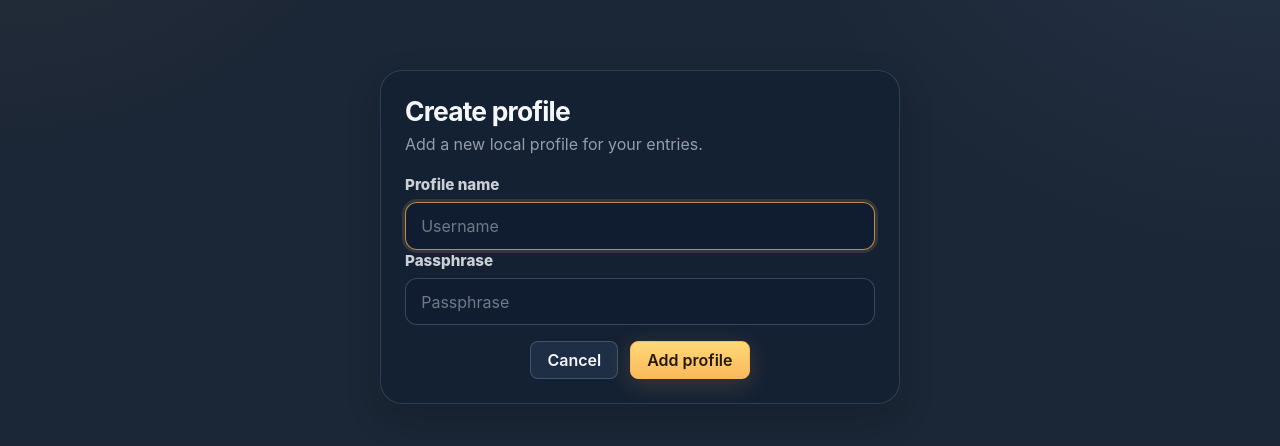
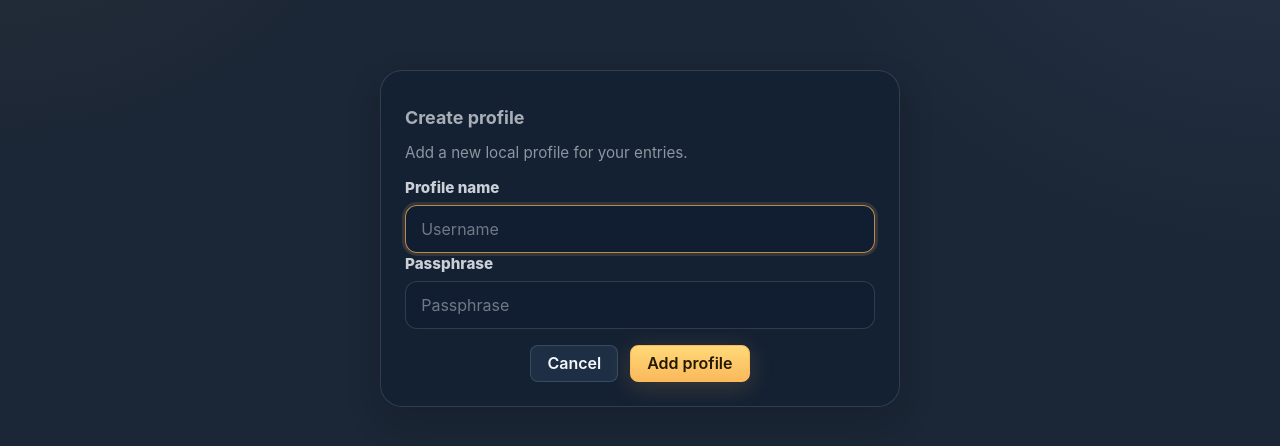
Before and after one commit to elabftw/desktop, a Svelte app in the folder frontend/: page / in a window 1280 px wide. Both pictures are taken after a click on the button "Create your first profile". Shown: the part 280-726 px from the top of the page. Built offline with nearby package versions, Linux system fonts and the light colour scheme; a web font is replaced by a local one.

Commit message:
make unlock form appear below selected user div

```diff
--- a/frontend/src/components/ProfileSelector/ProfileSelector.svelte
+++ b/frontend/src/components/ProfileSelector/ProfileSelector.svelte
@@ -11,7 +11,6 @@
 
   import ProfileSelectorList from './ProfileSelectorList.svelte';
   import ProfileSelectorCreateForm from './ProfileSelectorCreateForm.svelte';
-  import ProfileSelectorUnlockForm from './ProfileSelectorUnlockForm.svelte';
 
   type Props = {
     onUnlocked?: (profileUuid: string, profileName: string) => void;
@@ -136,8 +135,12 @@
     <ProfileSelectorList
       {profiles}
       {activeProfile}
+      {addError}
       {openAddProfile}
       {selectProfile}
+      {clearProfileSelection}
+      {unlock}
+      {deleteSelectedProfile}
     />
   {/if}
 
@@ -148,13 +151,4 @@
       {confirmAddProfile}
     />
   {/if}
-
-  {#if activeProfile}
-    <ProfileSelectorUnlockForm
-      {addError}
-      {clearProfileSelection}
-      {unlock}
-      {deleteSelectedProfile}
-    />
-  {/if}
 </div>
--- a/frontend/src/components/ProfileSelector/ProfileSelectorCreateForm.svelte
+++ b/frontend/src/components/ProfileSelector/ProfileSelectorCreateForm.svelte
@@ -18,10 +18,8 @@
 
 <section class='auth-panel'>
   <form class='auth-card' onsubmit={handleSubmit}>
-    <div class='form-header'>
-      <h2>Create profile</h2>
-      <p>Add a new local profile for your entries.</p>
-    </div>
+    <h2>Create profile</h2>
+    <p class='description'>Add a new local profile for your entries.</p>
 
     <div class='input-box'>
       <label for='profileName'>Profile name</label>
--- a/frontend/src/components/ProfileSelector/ProfileSelectorList.svelte
+++ b/frontend/src/components/ProfileSelector/ProfileSelectorList.svelte
@@ -1,14 +1,28 @@
 <script lang='ts'>
   import type { main } from '../../../wailsjs/go/models';
+  import ProfileSelectorUnlockForm from './ProfileSelectorUnlockForm.svelte';
 
   type Props = {
     profiles: main.ProfileEntry[];
     activeProfile: string | null;
+    addError: string;
     openAddProfile: () => void;
     selectProfile: (uuid: string, name: string) => void;
+    clearProfileSelection: () => void;
+    unlock: (passphrase: string) => void | Promise<void>;
+    deleteSelectedProfile: (passphrase: string) => void | Promise<void>;
   };
 
-  let {profiles, activeProfile, openAddProfile, selectProfile}: Props = $props();
+  let {
+    profiles,
+    activeProfile,
+    addError,
+    openAddProfile,
+    selectProfile,
+    clearProfileSelection,
+    unlock,
+    deleteSelectedProfile
+  }: Props = $props();
 
   function initials(profile: main.ProfileEntry): string {
     return profile.display_name?.trim().slice(0, 2).toUpperCase();
@@ -55,18 +69,25 @@
             aria-pressed={activeProfile === profile.uuid}
           >
             <span class='profile-avatar'>{initials(profile)}</span>
-
             <span class='profile-content'>
               <span class='profile-name'>{profile.display_name?.trim() || profile.uuid}</span>
-              <span class='profile-meta'>
-                {activeProfile === profile.uuid ? 'Selected' : 'Click to unlock'}
-              </span>
+              <span class='profile-meta'>{activeProfile === profile.uuid ? 'Selected' : 'Click to unlock'}</span>
             </span>
 
             <span class='profile-action' aria-hidden='true'>
               {activeProfile === profile.uuid ? 'Unlock ↓' : 'Select →'}
             </span>
           </button>
+          {#if activeProfile === profile.uuid}
+            <div class='profile-inline-unlock'>
+              <ProfileSelectorUnlockForm
+                {addError}
+                {clearProfileSelection}
+                {unlock}
+                {deleteSelectedProfile}
+              />
+            </div>
+          {/if}
         {/each}
       </div>
     {:else}
--- a/frontend/src/components/ProfileSelector/ProfileSelectorUnlockForm.svelte
+++ b/frontend/src/components/ProfileSelector/ProfileSelectorUnlockForm.svelte
@@ -21,16 +21,11 @@
   const handleSubmit = preventDefaultSubmit(() => unlock(passphrase));
 </script>
 
-<section class='auth-panel'>
-  <form class='auth-card' onsubmit={handleSubmit}>
-    <div class='form-header'>
-      <h2>Unlock profile</h2>
-      <p>Enter your passphrase to continue.</p>
-    </div>
-
+<section>
+  <form class='auth-unlock-card' onsubmit={handleSubmit}>
+    <p class='description'>Enter your passphrase to continue.</p>
     <div class='input-box'>
       <label for='unlockPassphrase' class='label'>Passphrase</label>
-
       <input
         {@attach autofocus}
         autocomplete='off'
--- a/frontend/src/css/main-app.css
+++ b/frontend/src/css/main-app.css
@@ -62,8 +62,8 @@
 .editor-panel {
   border: 1px solid rgba(201, 214, 227, 0.16);
   border-radius: 22px;
-  background: rgba(15, 28, 49, 0.5);
-  box-shadow: 0 14px 36px rgba(0, 0, 0, 0.16);
+  background: var(--surface-dark-soft);
+  box-shadow: 0 14px 36px var(--dark-blue-3);
 }
 
 .entries-panel {
--- a/frontend/src/css/main.css
+++ b/frontend/src/css/main.css
@@ -13,10 +13,11 @@
   /* dark surfaces */
   --dark-blue: #24364b;
   --dark-blue-2: #1e2f45;
-  --surface-dark-soft: rgba(15, 28, 49, 0.56);
+  --dark-blue-3: rgba(0, 0, 0, 0.16);
+  --surface-dark-soft: rgba(15, 28, 49, 0.5);
   /* dark soft */
   --dark-blue-shadow: 0 0 0 3px rgba(120, 180, 255, 0.25);
-  --border-soft: rgba(201, 214, 227, 0.22);
+  --border-soft: rgba(201, 214, 227, 0.16);
   --blue-glow-soft: rgba(137, 172, 208, 0.14);
 
   /* Light */
--- a/frontend/src/css/profiles.css
+++ b/frontend/src/css/profiles.css
@@ -32,8 +32,8 @@
   padding: 1.7rem;
   border: 1px solid rgba(201, 214, 227, 0.16);
   border-radius: 22px;
-  background: rgba(15, 28, 49, 0.5);
-  box-shadow: 0 14px 36px rgba(0, 0, 0, 0.16);
+  background: var(--surface-dark-soft);
+  box-shadow: 0 14px 36px var(--dark-blue-3);
 }
 
 .panel-header {
@@ -185,24 +185,21 @@
   margin: 2rem auto 0;
 }
 
-.auth-card {
+.auth-card, .auth-unlock-card {
   padding: 1.5rem;
-  border: 1px solid rgba(201, 214, 227, 0.16);
-  border-radius: 22px;
-  background: rgba(15, 28, 49, 0.5);
-  box-shadow: 0 14px 36px rgba(0, 0, 0, 0.16);
+  border: 1px solid var(--border-soft);
+  box-shadow: 0 14px 36px var(--dark-blue-3);
 }
 
-.form-header {
-  margin-bottom: 1.25rem;
-  text-align: left;
+.auth-card {
+  border-radius: 22px;
+  background: var(--surface-dark-soft);
 }
 
-.form-header h2 {
-  margin: 0;
-  color: var(--soft-white);
-  font-size: 1.65rem;
-  letter-spacing: -0.03em;
+.auth-unlock-card {
+  border-top: 0;
+  transform: translateY(-20px);
+  border-radius: 0 0 20px 20px ;
 }
 
 .form-header p {
```
